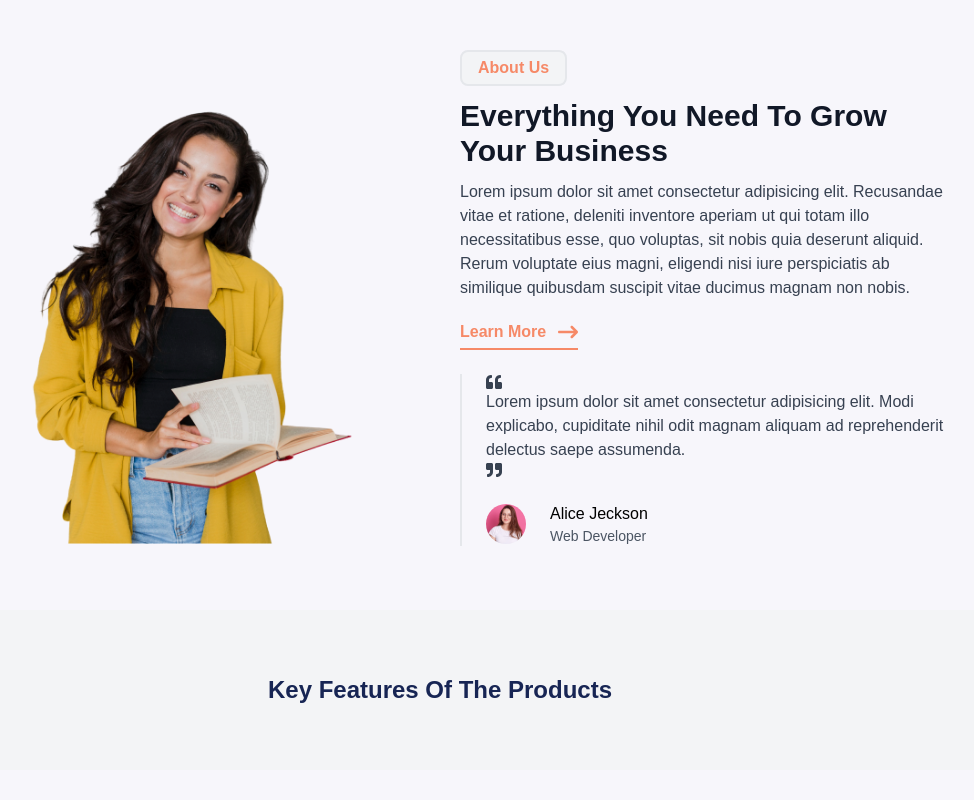
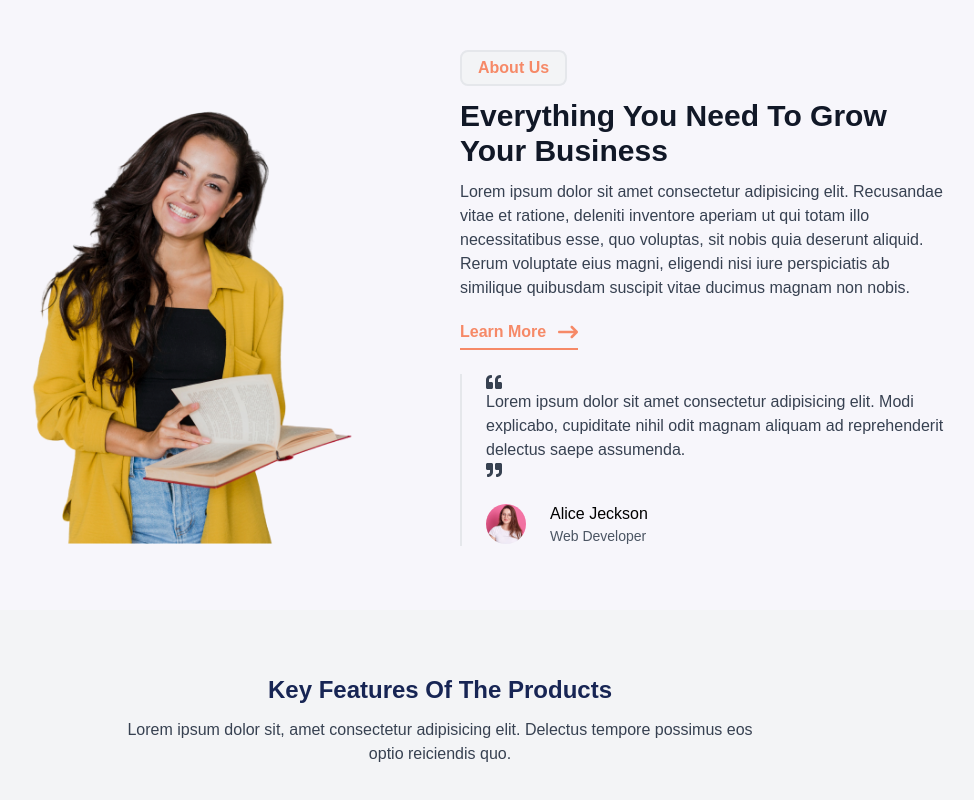
Before and after one commit to moonspark78/TechDev_NextJS, a Next.js app: page / in a window 1280 px wide. Shown: the part 894-1694 px from the top of the page, without its empty margins (200-1174 px from the left). Built offline with nearby package versions, Linux system fonts and the light colour scheme; a web font is replaced by a local one.

Commit message:
working on  Feature Components

```diff
--- a/app/components/Home/Feature/Feature.tsx
+++ b/app/components/Home/Feature/Feature.tsx
@@ -7,6 +7,17 @@ const Feature = () => {
             <h1 className='text-center text-2xl text-blue-950 font-bold'>
                 Key Features Of The Products
             </h1>
+            <p className='mt-3 text-center font-medium text-gray-700 w-[90%] mx-auto sm:w-[70%] md:w-[50%]'>
+                Lorem ipsum dolor sit, amet consectetur adipisicing elit. Delectus tempore possimus eos optio reiciendis quo.
+            </p>
+        </div>
+
+        {/* Main Grid */}
+        <div className='w-[80%] mx-auto mt-16 grid grid-cols-1 xl:grid-cols-2 gap-10 items-center'>
+            {/* Inner Grid */}
+            <div className=''>
+
+            </div>
         </div>
     </div>
   )
```
